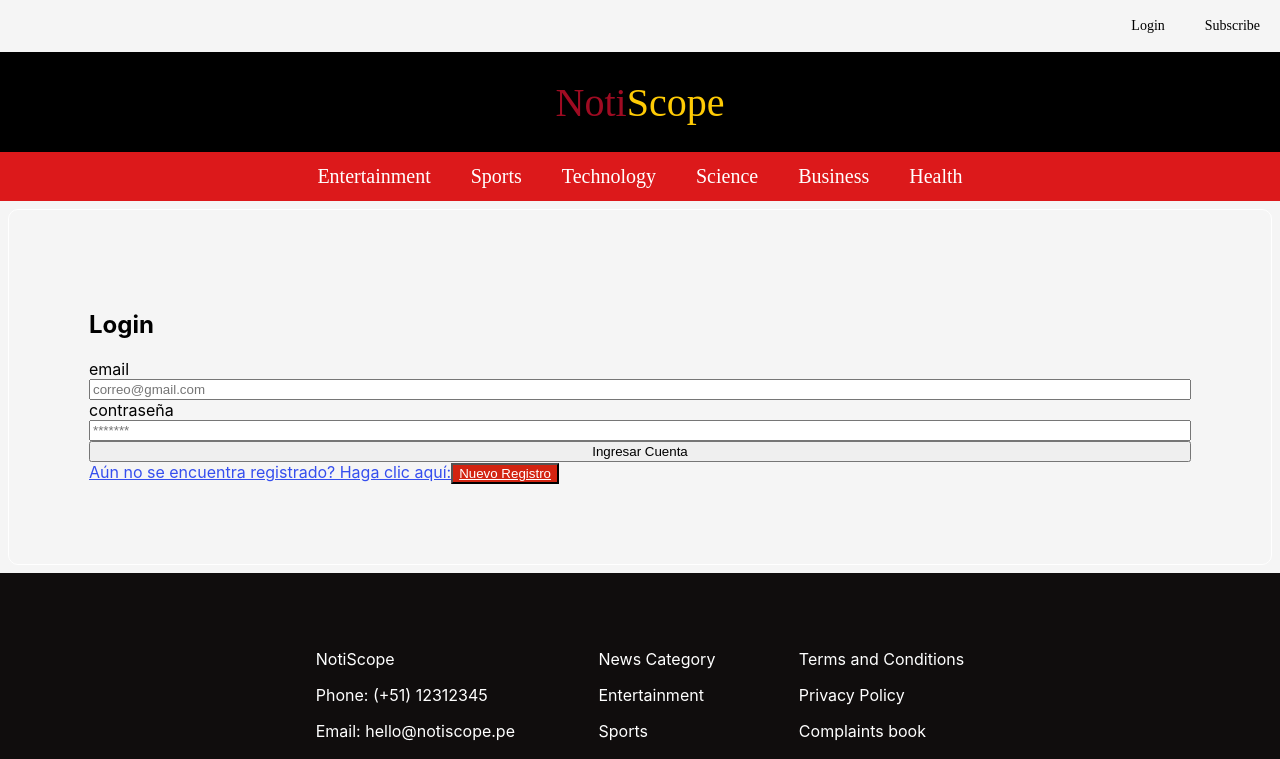
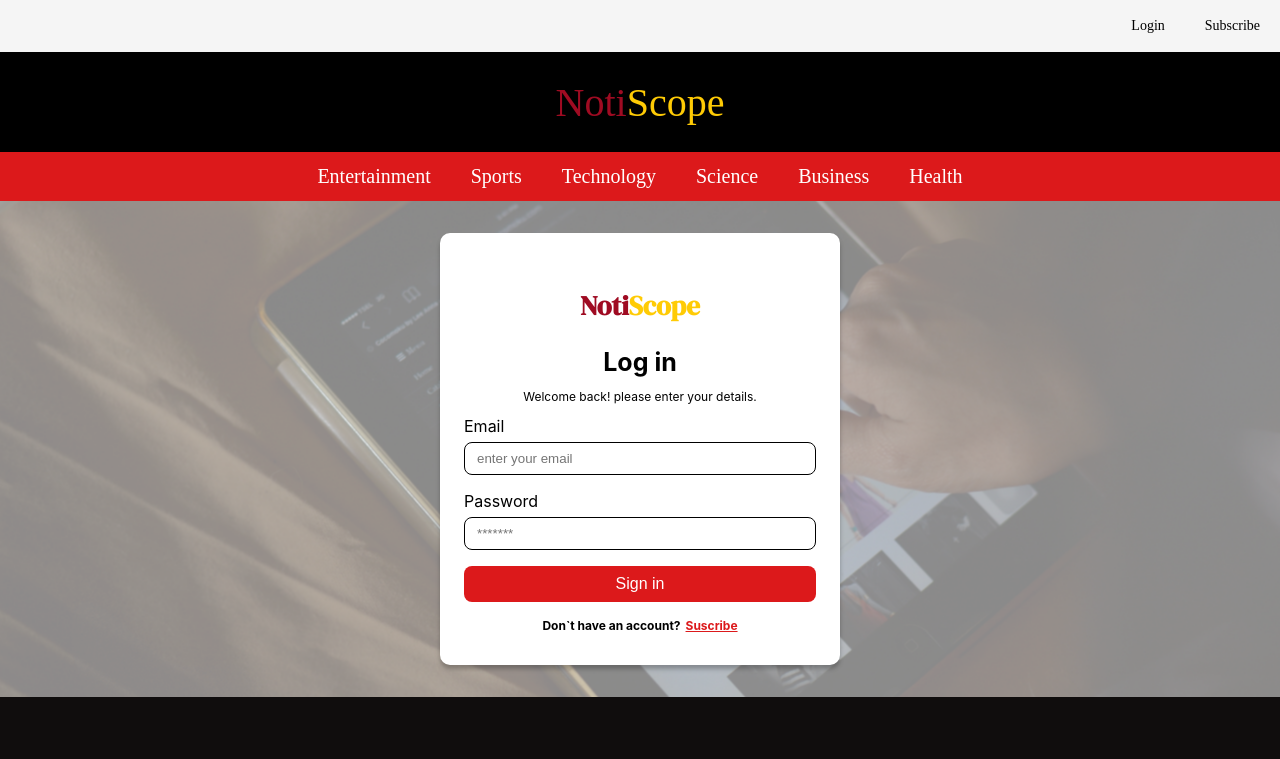
Before and after one commit to wpilares/rpa-latam-project, a React (Vite) app: page /auth/login in a window 1280 px wide. Shown: the top 759 px of the page. Built offline with nearby package versions, Linux system fonts and the light colour scheme.

Commit message:
add login styles

```diff
--- a/src/auth/pages/LoginPage.tsx
+++ /dev/null
@@ -1,59 +0,0 @@
-import { type ReactElement } from 'react';
-import { Link } from 'react-router-dom';
-import '../../styles/login.scss';
-
-export const LoginPage = (): ReactElement => {
-  return (
-    <div className="auth-form-container">
-      <h2>Login</h2>
-      <form className="login-form" onSubmit={() => {}}>
-        <label htmlFor="email">email</label>
-        <input
-          onChange={() => {}}
-          type="email"
-          placeholder="correo@gmail.com"
-          id="email"
-          name="email"
-        />
-
-        <label htmlFor="password">contraseña</label>
-        <input
-          onChange={() => {}}
-          type="password"
-          placeholder="*******"
-          id="password"
-          name="password"
-        />
-
-        <button type="submit">Ingresar Cuenta</button>
-      </form>
-
-      <label className="letter">
-        {' '}
-        Aún no se encuentra registrado? Haga clic aquí:
-        <Link to="/auth/register">
-          <button className="link-btn" onClick={() => {}}>
-            Nuevo Registro
-          </button>
-        </Link>
-      </label>
-    </div>
-  );
-};
-
-const facebook = {
-  appId: 'Ingresa tu cuenta de Facebook',
-  cookie: true,
-  xfbml: true,
-  version: 'v2.11',
-  scope: 'email',
-};
-
-export const facebookConfig = facebook;
-
-const google = {
-  client_id: 'Ingresa tu cuenta de Google',
-  scope: 'https://www.googleapis.com/auth/plus.login',
-};
-
-export const googleConfig = google;
--- /dev/null
+++ b/src/auth/pages/LoginPage/LoginPage.tsx
@@ -0,0 +1,81 @@
+import { type ReactElement } from 'react';
+import { Link } from 'react-router-dom';
+import './loginPage.scss';
+
+export const LoginPage = (): ReactElement => {
+  return (
+    <div className="container">
+      <div className="wrapper-login">
+        <div className="form">
+          <form className="form-login" onSubmit={() => {}}>
+            <h2 className="title-page">
+              Noti<span>Scope</span>
+            </h2>
+            <div className="form-login__header">
+              <h3 className="form-login__title">Log in</h3>
+              <p className="form-login__description">
+                Welcome back! please enter your details.
+              </p>
+            </div>
+            <div className="form-login__field form-login__field--username">
+              <label className="form-login__label" htmlFor="email">
+                Email
+              </label>
+              <input
+                className="form-login__input"
+                onChange={() => {}}
+                type="email"
+                placeholder="enter your email"
+                id="email"
+                name="email"
+              />
+            </div>
+            <div className="form-login__field form-login__field--password">
+              <label className="form-login__label" htmlFor="password">
+                Password
+              </label>
+              <input
+                className="form-login__input"
+                onChange={() => {}}
+                type="password"
+                placeholder="*******"
+                id="password"
+                name="password"
+              />
+            </div>
+            <div className="form-login__field form-login__field--submit">
+              <button className="form-login__submit" type="submit">
+                Sign in
+              </button>
+            </div>
+          </form>
+
+          <p className="prompt__text">
+            {' '}
+            Don`t have an account?
+            <Link className="prompt__link" to="/auth/register">
+              Suscribe
+            </Link>
+          </p>
+        </div>
+      </div>
+    </div>
+  );
+};
+
+const facebook = {
+  appId: 'Ingresa tu cuenta de Facebook',
+  cookie: true,
+  xfbml: true,
+  version: 'v2.11',
+  scope: 'email',
+};
+
+export const facebookConfig = facebook;
+
+const google = {
+  client_id: 'Ingresa tu cuenta de Google',
+  scope: 'https://www.googleapis.com/auth/plus.login',
+};
+
+export const googleConfig = google;
--- /dev/null
+++ b/src/auth/pages/LoginPage/loginPage.scss
@@ -0,0 +1,93 @@
+@import '../../../styles/variables';
+@import '../../../styles/mixins';
+
+.container {
+  background-image: url(/src/assets/login-background.png);
+  background-repeat: no-repeat;
+  background-position: center;
+}
+
+.wrapper-login {
+  padding: 32px 16px;
+  @include customMinBreakPoint(1024) {
+    padding: 32px 0;
+    max-width: 400px;
+    margin: auto;
+  }
+}
+
+.form {
+  background-color: #fff;
+  box-shadow: 0px 4px 4px rgba(0, 0, 0, 0.25);
+  border-radius: 10px;
+  display: flex;
+  flex-direction: column;
+  padding: 32px 16px;
+  @include customMinBreakPoint(1024) {
+    padding: 32px 24px;
+  }
+}
+
+.title-page {
+  font-size: 27px;
+  color: #9f0b22;
+  text-align: center;
+  font-family: 'DM Serif Display', serif;
+  & span {
+    color: #ffcb05;
+  }
+}
+
+.form-login {
+  &__header {
+    text-align: center;
+  }
+
+  &__title {
+    font-size: 25px;
+    margin: 0;
+  }
+
+  &__description {
+    font-size: 12px;
+  }
+
+  &__field {
+    margin-bottom: 16px;
+    display: flex;
+    flex-direction: column;
+  }
+
+  &__label {
+    font-size: 16px;
+    margin-bottom: 6px;
+  }
+
+  &__input {
+    border: 1px solid;
+    border-radius: 8px;
+    padding: 8px 12px;
+  }
+
+  &__submit {
+    border: none;
+    background-color: $navBarColor;
+    border-radius: 8px;
+    cursor: pointer;
+    font-size: 16px;
+    color: #fff;
+    padding: 9px;
+  }
+}
+
+.prompt__text {
+  text-align: center;
+  font-size: 12px;
+  font-weight: 700;
+  margin: 0;
+}
+
+.prompt__link {
+  margin-left: 5px;
+  color: $navBarColor;
+}
--- a/src/auth/pages/index.ts
+++ b/src/auth/pages/index.ts
@@ -1,2 +1,2 @@
-export * from './LoginPage';
+export * from './LoginPage/LoginPage';
 export * from './RegisterPage';
--- a/src/styles/login.scss
+++ /dev/null
@@ -1,86 +0,0 @@
-.login{
-    text-align: center;
-    display: flex;
-    min-height: 100vh;
-    align-items: center;
-    justify-content: center;
-    color: white;
-    background-image: linear-gradient(79deg, #5c8bc0, #a9d257 48%, #F7944D);
-  }
-
-  .auth-form-container, .login-form{
-    display: flex;
-    flex-direction: column;
-  }
-
-  .auth-form-container {
-    display: flex;
-    flex-direction: column;
-    padding: 5rem;
-    border: 1px solid white;
-    border-radius: 80px;
-    margin: 0.5rem;
-
-    @media (max-width: 770px) {
-      flex-direction: column;
-      padding: 20px;
-
-      .navbar {
-        display: flex;
-        justify-content: flex-start;
-        position: relative;
-        height: auto;
-      }
-
-      &__left, &_center, &__right{
-        width: 100%;
-        text-align: center;
-        padding-bottom: 20px;
-      }
-
-      &__left, &_center, &__right{
-        width: 100%;
-        text-align: center;
-        padding-bottom: 20px;
-      }
-
-      &__bottom{
-        width: 100%;
-        text-align: center;
-        padding-bottom: 20px;
-        background-color: #d32411;
-        border-radius: 10px;
-        cursor: pointer;
-        color: white;
-      }
-
-      label {
-        text-align: left;
-        padding: 0.25rem 0;
-      }
-
-      &text{
-        margin:0;
-      }
-
-      .link-btn {
-        background-color: #d32411;
-        color: white;
-        text-decoration: underline;
-      }
-
-    }
-  }
-
-  .letter {
-    margin:0;
-    background-color: none;
-    color: #354eee;
-    text-decoration: underline;
-  }
-
-  .link-btn {
-    background-color: #d32411;
-    color: white;
-    text-decoration: underline;
-  }
```
Also changed, not shown: src/assets/login-background.png (added), 1 other file (tests, documents, lock files or other folders).
